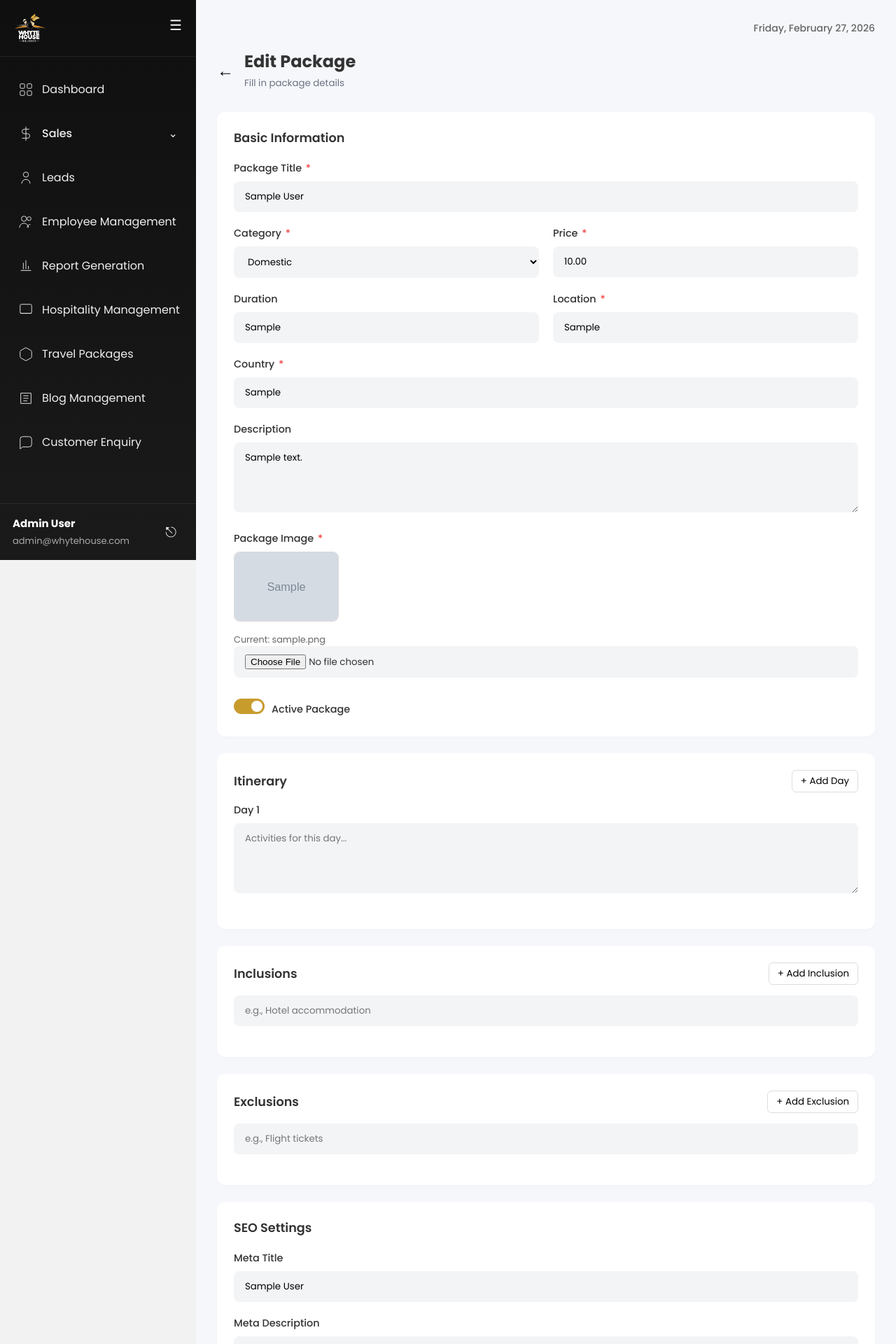
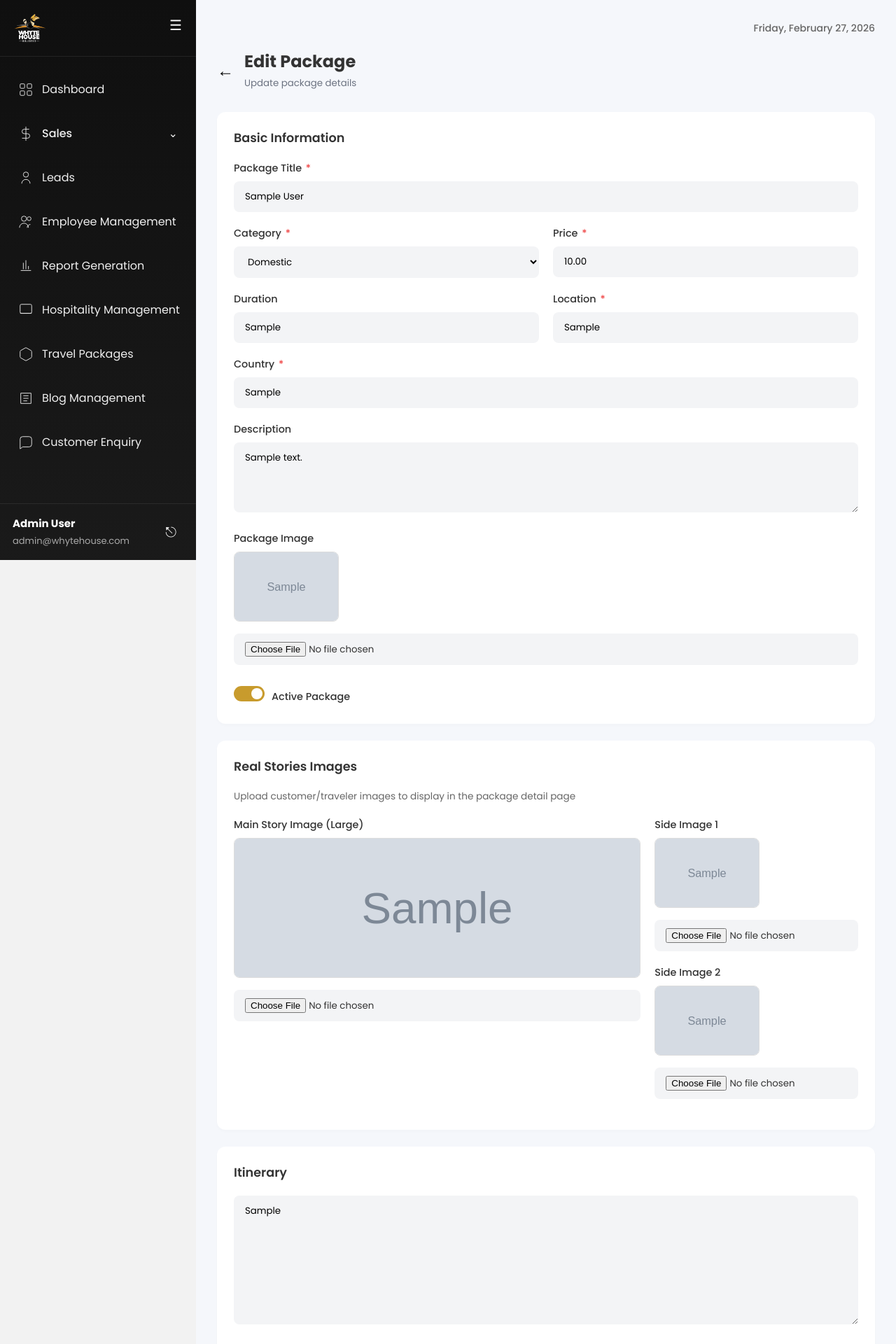
Before and after one commit to Anjalaprvn/whytehouse, a Django app: page /travel-packages/edit/1/ in a window 1280 px wide. Shown: the top 1920 px of the page at 70% size. Run offline with Django 5.2, Linux system fonts and the light colour scheme; tables that the repository leaves empty hold one stand-in row (values such as "Sample post"); grey boxes marked "Sample" are stand-in pictures.

Commit message:
Add Real Stories image upload feature to package edit page

```diff
--- a/admin_panel/models.py
+++ b/admin_panel/models.py
@@ -74,6 +74,12 @@ class TravelPackage(models.Model):
     exclusions = models.TextField(blank=True, null=True)
     meta_title = models.CharField(max_length=255, blank=True, null=True)
     meta_description = models.TextField(blank=True, null=True)
+
+    # Real Stories Images
+    story_main_image = models.ImageField(upload_to='package_stories/', blank=True, null=True)
+    story_side_image1 = models.ImageField(upload_to='package_stories/', blank=True, null=True)
+    story_side_image2 = models.ImageField(upload_to='package_stories/', blank=True, null=True)
+
     created_at = models.DateTimeField(default=timezone.now)
     def __str__(self):
         return self.name
--- a/admin_panel/views.py
+++ b/admin_panel/views.py
@@ -238,18 +238,24 @@ def travel_package_edit(request, package_id):
         package.location = request.POST.get('location')
         package.country = request.POST.get('country')
         package.description = request.POST.get('description')
-        package.itinerary = '\n'.join(request.POST.getlist('itinerary[]'))
-        package.inclusions = '\n'.join(request.POST.getlist('inclusions[]'))
-        package.exclusions = '\n'.join(request.POST.getlist('exclusions[]'))
+        package.itinerary = request.POST.get('itinerary')
+        package.inclusions = request.POST.get('inclusions')
+        package.exclusions = request.POST.get('exclusions')
         package.meta_title = request.POST.get('meta_title')
         package.meta_description = request.POST.get('meta_description')
         package.active = request.POST.get('active') == 'on'
         if request.FILES.get('image'):
             package.image = request.FILES.get('image')
+        if request.FILES.get('story_main_image'):
+            package.story_main_image = request.FILES.get('story_main_image')
+        if request.FILES.get('story_side_image1'):
+            package.story_side_image1 = request.FILES.get('story_side_image1')
+        if request.FILES.get('story_side_image2'):
+            package.story_side_image2 = request.FILES.get('story_side_image2')
         package.save()
         messages.success(request, "Package updated successfully!")
         return redirect('admin_panel:travel_packages')
-    return render(request, 'admin/packages/travel_package_add.html', {'package': package})
+    return render(request, 'admin/packages/travel_package_edit.html', {'package': package})
 
 def travel_package_delete(request, package_id):
     package = get_object_or_404(TravelPackage, id=package_id)
--- /dev/null
+++ b/templates/admin/packages/travel_package_edit.html
@@ -0,0 +1,175 @@
+{% extends 'admin/sidebar.html' %}
+{% block content %}
+
+<style>
+    .form-container { max-width: 1000px; margin: 40px auto; font-family: 'Segoe UI', sans-serif; color: #333; }
+    .card { background: #fff; padding: 24px; border-radius: 12px; margin-bottom: 24px; box-shadow: 0 2px 4px rgba(0,0,0,0.02); }
+    .card h4 { margin-top: 0; margin-bottom: 20px; font-size: 1.1rem; font-weight: 600; }
+
+    label { display: block; margin-bottom: 8px; font-weight: 500; font-size: 0.9rem; }
+    .required-star { color: #ef4444; margin-left: 2px; }
+
+    .form-control {
+        width: 100%;
+        padding: 12px 16px;
+        border: none;
+        border-radius: 8px;
+        background-color: #f3f4f6;
+        margin-bottom: 20px;
+        box-sizing: border-box;
+    }
+
+    textarea.form-control { min-height: 100px; resize: vertical; }
+    .grid-row { display: grid; grid-template-columns: 1fr 1fr; gap: 20px; }
+
+    .switch { position: relative; display: inline-block; width: 44px; height: 22px; vertical-align: middle; margin-right: 10px; }
+    .switch input { opacity: 0; width: 0; height: 0; }
+    .slider {
+        position: absolute; cursor: pointer; top: 0; left: 0; right: 0; bottom: 0;
+        background-color: #ccc; transition: .4s; border-radius: 34px;
+    }
+    .slider:before {
+        position: absolute; content: ""; height: 16px; width: 16px; left: 3px; bottom: 3px;
+        background-color: white; transition: .4s; border-radius: 50%;
+    }
+    input:checked + .slider { background-color: #c89b2d; }
+    input:checked + .slider:before { transform: translateX(22px); }
+
+    .btn-group { display: flex; gap: 15px; margin-top: 20px; }
+    .btn-submit { padding: 12px 30px; background: #c89b2d; border: none; border-radius: 8px; color: white; cursor: pointer; font-weight: 600; }
+    .btn-cancel { padding: 12px 30px; background: #fff; border: 1px solid #ddd; border-radius: 8px; text-decoration: none; color: #333; font-weight: 600; }
+
+    .img-preview { width: 150px; height: 100px; object-fit: cover; border-radius: 8px; margin-bottom: 10px; border: 1px solid #ddd; }
+    .story-grid { display: grid; grid-template-columns: 2fr 1fr; gap: 20px; }
+</style>
+
+<div class="form-container">
+
+    <div style="display:flex; align-items:center; gap:15px; margin-bottom:30px;">
+        <a href="{% url 'admin_panel:travel_packages' %}" style="text-decoration:none; color:#000; font-size:24px;">←</a>
+        <div>
+            <h2 style="margin:0; font-size: 1.5rem;">Edit Package</h2>
+            <small style="color:#6b7280;">Update package details</small>
+        </div>
+    </div>
+
+    <form method="POST" enctype="multipart/form-data">
+        {% csrf_token %}
+
+        <div class="card">
+            <h4>Basic Information</h4>
+
+            <label>Package Title <span class="required-star">*</span></label>
+            <input type="text" name="name" value="{{ package.name }}" required class="form-control">
+
+            <div class="grid-row">
+                <div>
+                    <label>Category <span class="required-star">*</span></label>
+                    <select name="category" required class="form-control">
+                        <option value="Domestic" {% if package.category == 'Domestic' %}selected{% endif %}>Domestic</option>
+                        <option value="International" {% if package.category == 'International' %}selected{% endif %}>International</option>
+                    </select>
+                </div>
+
+                <div>
+                    <label>Price <span class="required-star">*</span></label>
+                    <input type="number" name="price" value="{{ package.price }}" required class="form-control">
+                </div>
+            </div>
+
+            <div class="grid-row">
+                <div>
+                    <label>Duration</label>
+                    <input type="text" name="duration" value="{{ package.duration|default:'' }}" class="form-control" placeholder="e.g. 3 Days / 2 Nights">
+                </div>
+
+                <div>
+                    <label>Location <span class="required-star">*</span></label>
+                    <input type="text" name="location" value="{{ package.location }}" required class="form-control">
+                </div>
+            </div>
+
+            <label>Country <span class="required-star">*</span></label>
+            <input type="text" name="country" value="{{ package.country|default:'' }}" required class="form-control">
+
+            <label>Description</label>
+            <textarea name="description" class="form-control">{{ package.description|default:'' }}</textarea>
+
+            <label>Package Image</label>
+            {% if package.image %}
+                <img src="{{ package.image.url }}" class="img-preview">
+            {% endif %}
+            <input type="file" name="image" accept="image/*" class="form-control">
+
+            <div style="margin-top: 10px; display: flex; align-items: center;">
+                <label class="switch">
+                    <input type="checkbox" name="active" {% if package.active %}checked{% endif %}>
+                    <span class="slider"></span>
+                </label>
+                <span style="font-weight: 500; font-size: 0.9rem;">Active Package</span>
+            </div>
+        </div>
+
+        <div class="card">
+            <h4>Real Stories Images</h4>
+            <p style="color: #666; font-size: 0.85rem; margin-bottom: 20px;">Upload customer/traveler images to display in the package detail page</p>
+
+            <div class="story-grid">
+                <div>
+                    <label>Main Story Image (Large)</label>
+                    {% if package.story_main_image %}
+                        <img src="{{ package.story_main_image.url }}" class="img-preview" style="width: 100%; height: 200px;">
+                    {% endif %}
+                    <input type="file" name="story_main_image" accept="image/*" class="form-control">
+                </div>
+
+                <div>
+                    <label>Side Image 1</label>
+                    {% if package.story_side_image1 %}
+                        <img src="{{ package.story_side_image1.url }}" class="img-preview">
+                    {% endif %}
+                    <input type="file" name="story_side_image1" accept="image/*" class="form-control">
+
+                    <label>Side Image 2</label>
+                    {% if package.story_side_image2 %}
+                        <img src="{{ package.story_side_image2.url }}" class="img-preview">
+                    {% endif %}
+                    <input type="file" name="story_side_image2" accept="image/*" class="form-control">
+                </div>
+            </div>
+        </div>
+
+        <div class="card">
+            <h4>Itinerary</h4>
+            <textarea name="itinerary" class="form-control" rows="8" placeholder="Enter itinerary (one day per line)">{{ package.itinerary|default:'' }}</textarea>
+        </div>
+
+        <div class="card">
+            <h4>Inclusions</h4>
+            <textarea name="inclusions" class="form-control" rows="6" placeholder="Enter inclusions (one per line)">{{ package.inclusions|default:'' }}</textarea>
+        </div>
+
+        <div class="card">
+            <h4>Exclusions</h4>
+            <textarea name="exclusions" class="form-control" rows="6" placeholder="Enter exclusions (one per line)">{{ package.exclusions|default:'' }}</textarea>
+        </div>
+
+        <div class="card">
+            <h4>SEO Settings</h4>
+
+            <label>Meta Title</label>
+            <input type="text" name="meta_title" value="{{ package.meta_title|default:'' }}" class="form-control">
+
+            <label>Meta Description</label>
+            <textarea name="meta_description" class="form-control">{{ package.meta_description|default:'' }}</textarea>
+
+            <div class="btn-group">
+                <a href="{% url 'admin_panel:travel_packages' %}" class="btn-cancel">Cancel</a>
+                <button type="submit" class="btn-submit">Update Package</button>
+            </div>
+        </div>
+
+    </form>
+</div>
+
+{% endblock %}
--- a/templates/user/package_detail.html
+++ b/templates/user/package_detail.html
@@ -379,7 +379,7 @@
         </div>
         <div class="stories-grid">
             <div class="main-story">
-                <img src="{% static 'images/v2.png' %}">
+                <img src="{% if package.story_main_image %}{{ package.story_main_image.url }}{% else %}{% static 'images/v2.png' %}{% endif %}">
                 <div class="story-overlay">
                     <p>"Whyte House leveraged our property's unique history, implementing a strategic vision..."</p>
 
@@ -395,8 +395,8 @@
 </div>                </div>
             </div>
             <div class="side-imgs">
-                <img src="{% static 'images/a2.png' %}">
-                <img src="{% static 'images/a1.png' %}">
+                <img src="{% if package.story_side_image1 %}{{ package.story_side_image1.url }}{% else %}{% static 'images/a2.png' %}{% endif %}">
+                <img src="{% if package.story_side_image2 %}{{ package.story_side_image2.url }}{% else %}{% static 'images/a1.png' %}{% endif %}">
             </div>
         </div>
     </section>
```
Also changed, not shown: admin_panel/migrations/0004_auto_20260227_0942.py (added).
